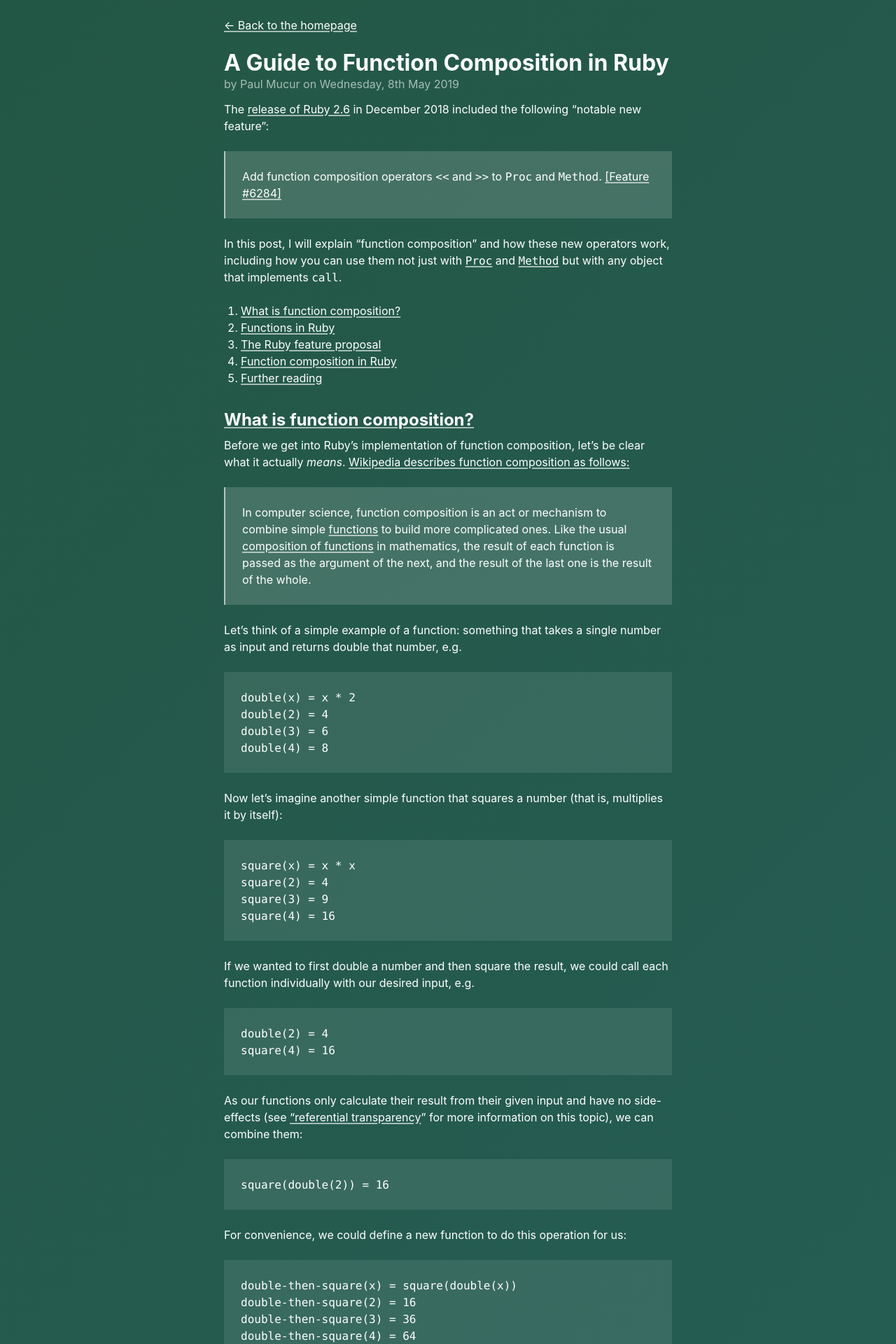
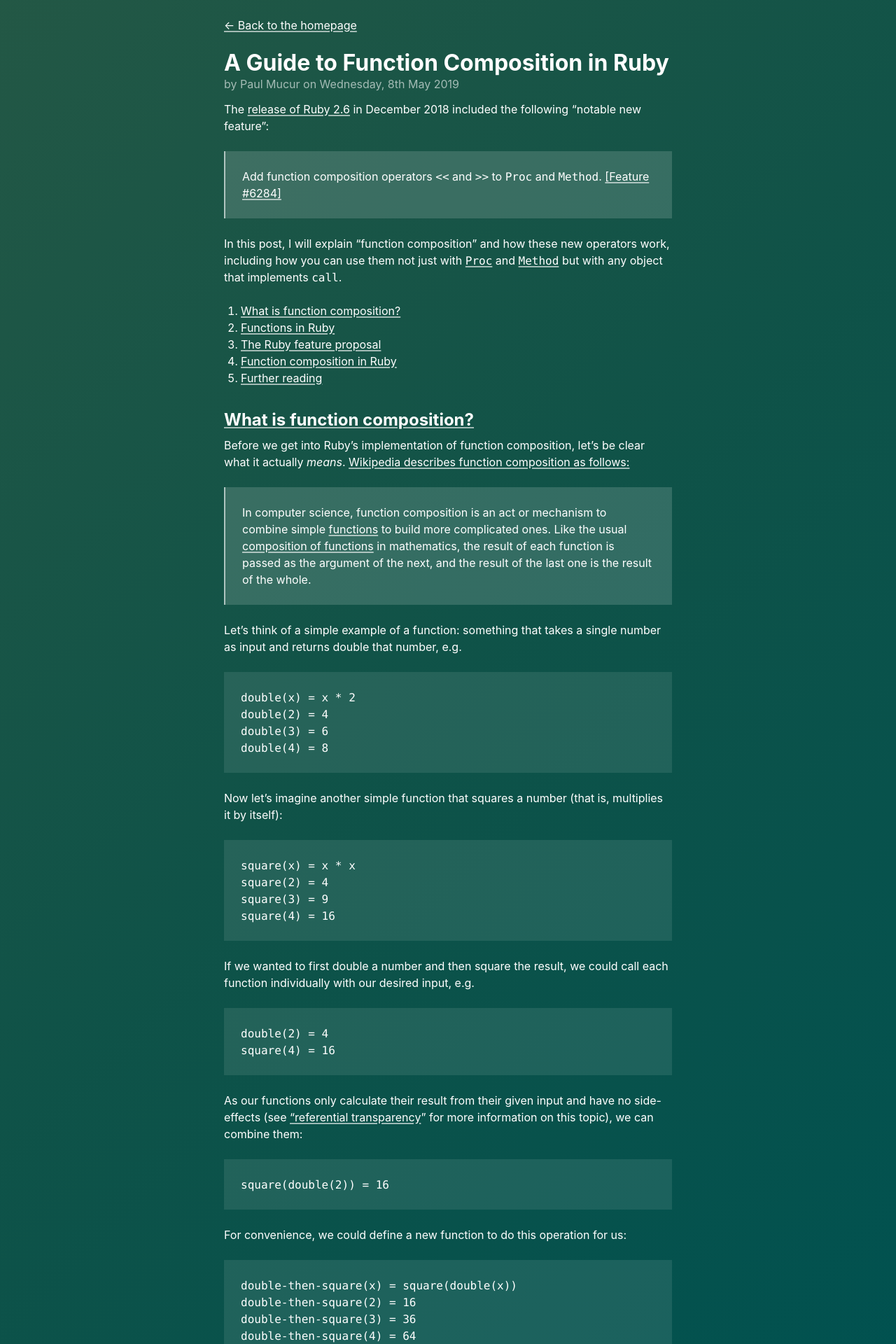
Before and after one commit to ghostcassette/ghostcassette.github.io, a Jekyll site: the page built from function-composition-in-ruby.html, in a window 1280 px wide. Shown: the top 1920 px of the page at 70% size. Built offline with Jekyll 4.4.1, drawn with Linux system fonts in a browser that asks for light colours.

Commit message:
Upgrade gradient and logo animation

```diff
--- a/_layouts/default.html
+++ b/_layouts/default.html
@@ -31,11 +31,20 @@
       }
       body {
         max-width: 40rem;
-        background: #233057;
-        background: -moz-linear-gradient(-45deg, rgba(35,48,87,1) 0%, rgba(39,69,97,1) 24%, rgba(33,65,74,1) 39%, rgba(39,97,94,1) 62%, rgba(35,87,69,1) 100%);
-        background: -webkit-linear-gradient(-45deg, rgba(35,48,87,1) 0%, rgba(39,69,97,1) 24%, rgba(33,65,74,1) 39%, rgba(39,97,94,1) 62%, rgba(35,87,69,1) 100%);
-        background: linear-gradient(-45deg, rgba(35,48,87,1) 0%, rgba(39,69,97,1) 24%, rgba(33,65,74,1) 39%, rgba(39,97,94,1) 62%, rgba(35,87,69,1) 100%);
-        filter: progid:DXImageTransform.Microsoft.gradient(startColorstr="#233057",endColorstr="#235745",GradientType=1);
+        background: #235745;
+        background-image: linear-gradient(
+          135deg,
+          hsl(159deg 43% 24%) 0%,
+          hsl(171deg 70% 19%) 11%,
+          hsl(179deg 100% 16%) 22%,
+          hsl(185deg 100% 17%) 33%,
+          hsl(190deg 100% 17%) 44%,
+          hsl(195deg 100% 18%) 56%,
+          hsl(198deg 100% 18%) 67%,
+          hsl(202deg 100% 18%) 78%,
+          hsl(210deg 68% 21%) 89%,
+          hsl(225deg 43% 24%) 100%
+        );
         color: #fff;
         -webkit-font-smoothing: antialiased;
         -moz-osx-font-smoothing: grayscale;
```
Also changed, not shown: index.html (+14 -5 lines), gc-logo-final-white.svg.
